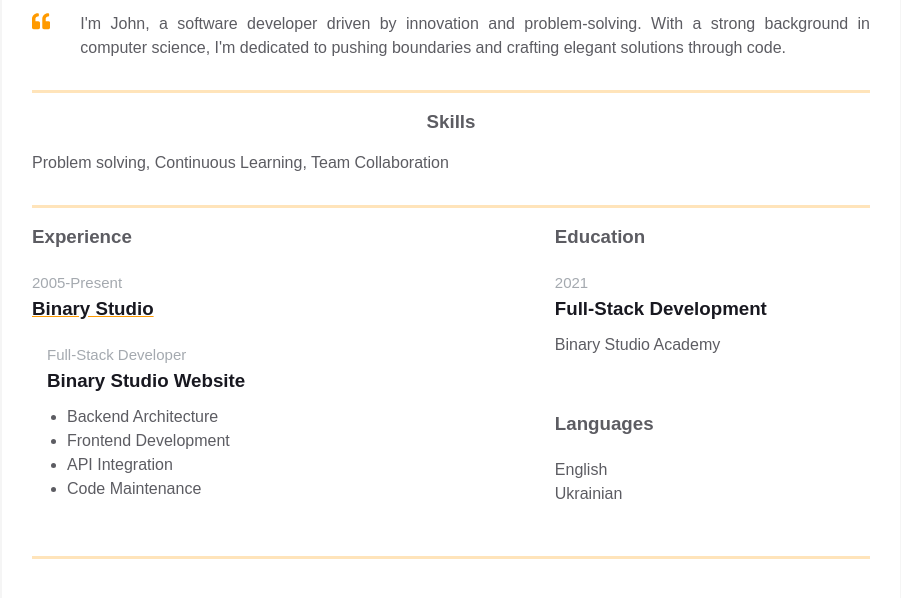
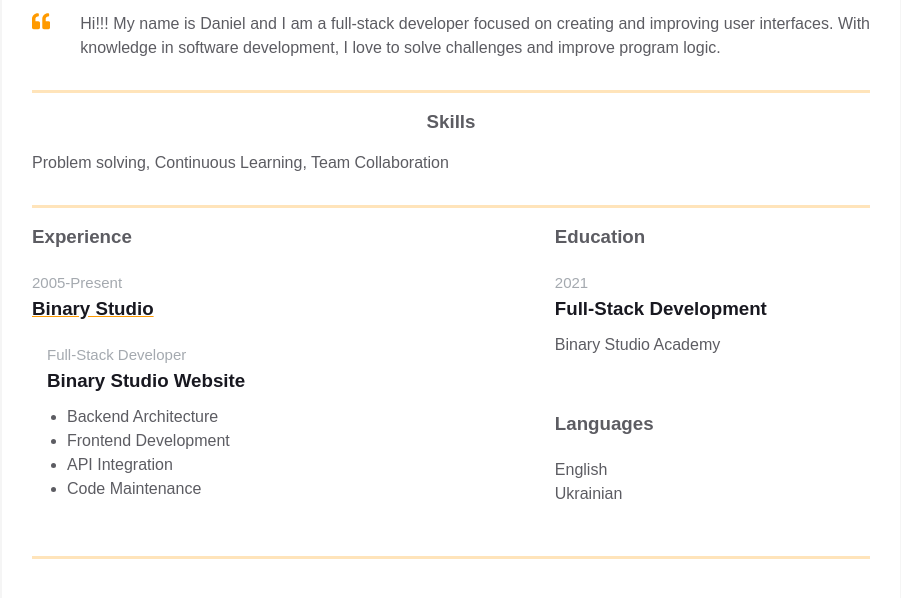
Before and after one commit to TheDaidor2001/homepage, a plain HTML site: page index.html in a window 1280 px wide. Shown: the part 350-948 px from the top of the page, without its empty margins (189-1090 px from the left). Drawn offline with Linux system fonts and the light colour scheme.

Commit message:
update description about me

```diff
--- a/index.html
+++ b/index.html
@@ -113,10 +113,7 @@
                   ></path>
                 </svg>
               </div>
-              <p class="intro_text">I'm John, a software developer driven by innovation and
-                problem-solving. With a strong background in computer science,
-                I'm dedicated to pushing boundaries and crafting elegant
-                solutions through code.</p>
+              <p class="intro_text">Hi!!! My name is Daniel and I am a full-stack developer focused on creating and improving user interfaces. With knowledge in software development, I love to solve challenges and improve program logic.</p>
             </div>
           </div>
         </div>
```
